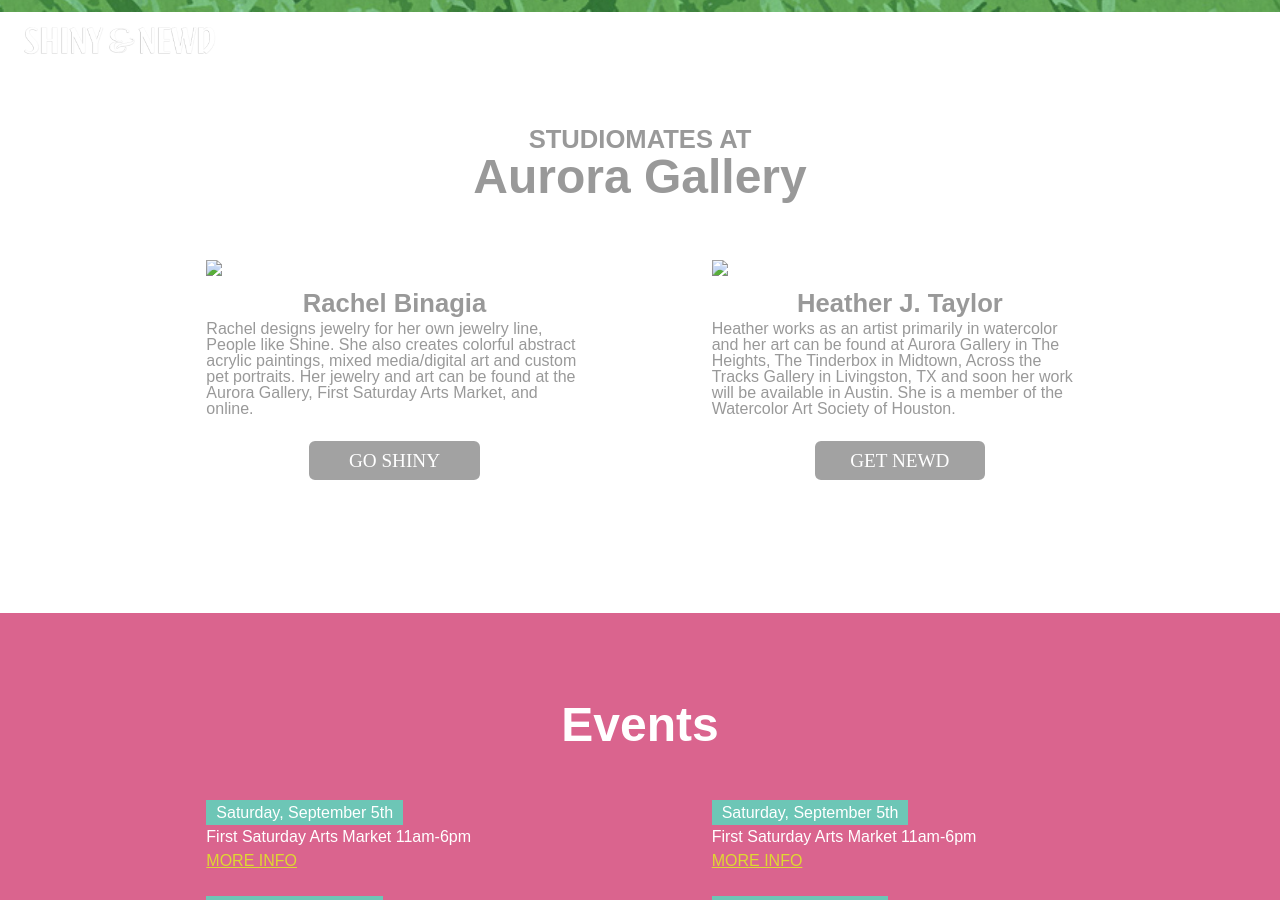
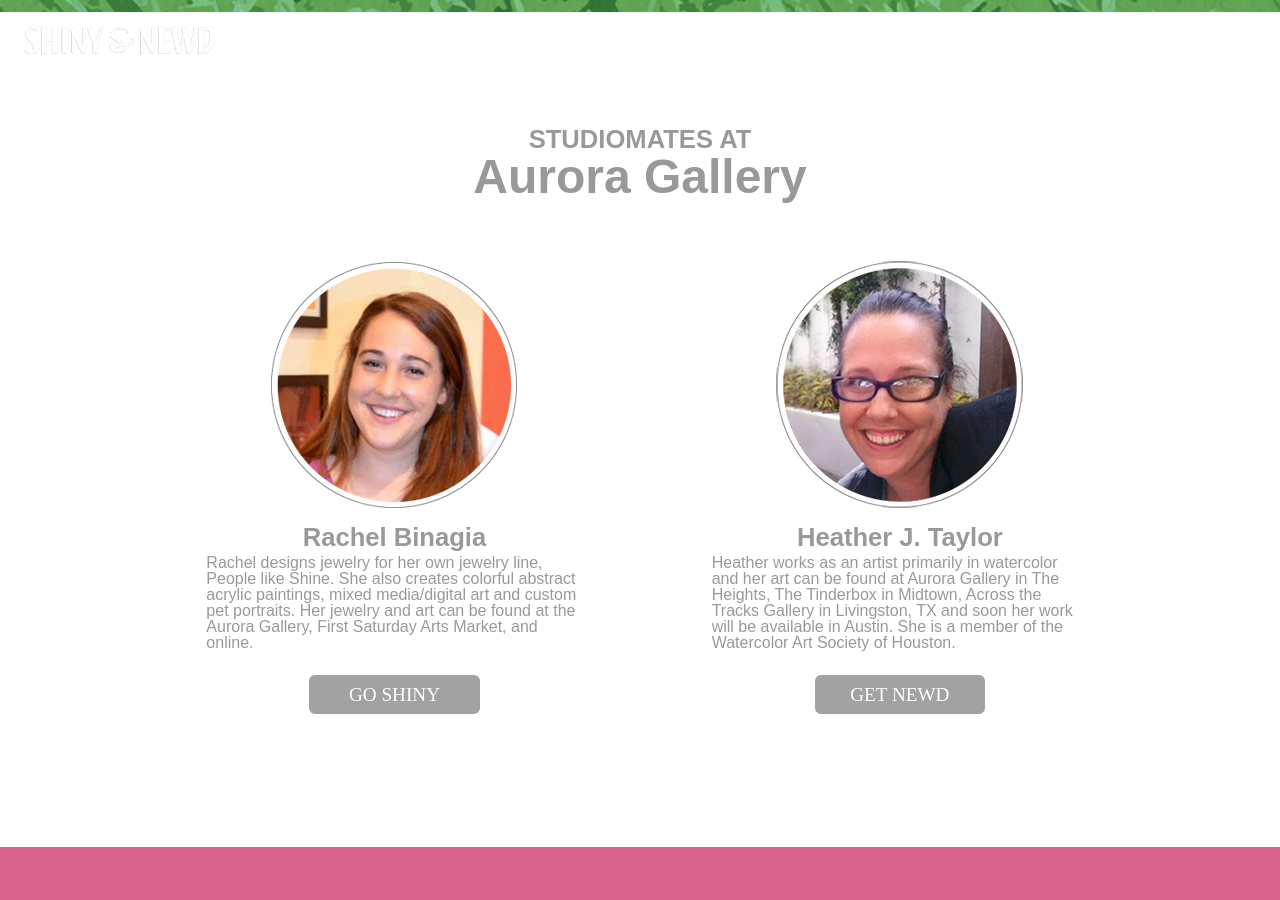
Before and after one commit to rachyrach/shinyandnewd, a Jekyll site: the page built from index.html, in a window 1280 px wide and 900 px high, scrolled down 1048 px. Built offline with Jekyll 4.4.1, drawn with Linux system fonts in a browser that asks for light colours; Markdown is read by kramdown in place of the engine named in the settings.

Commit message:
update
update

```diff
--- a/index.html
+++ b/index.html
@@ -16,7 +16,7 @@
             <h2>STUDIOMATES AT</h2>
     <h1>Aurora Gallery</h1>
         <div class="column1">
-            <img src="{{ site.url }}{{ site.baseurl }}/img/rachel-circle.png" class="portrait" />
+            <img src="{{ site.baseurl }}/img/rachel-circle.png" class="portrait" />
            <h2> Rachel Binagia</h2>
 <p>Rachel designs jewelry for her own jewelry line, People like Shine. She also creates colorful abstract acrylic paintings,
 mixed media/digital art and custom pet portraits. Her jewelry and art can be found at the Aurora Gallery, First Saturday Arts Market, and online. </p>
@@ -25,7 +25,7 @@
 
            <div class="column2">
 
-             <img src="{{ site.url }}{{ site.baseurl }}/img/heather-circle.png" class="portrait" />
+             <img src="{{ site.baseurl }}/img/heather-circle.png" class="portrait" />
 
            <h2>Heather J. Taylor</h2>
 <p>Heather works as an artist primarily in watercolor and her art can be found at Aurora Gallery in The Heights,
```
